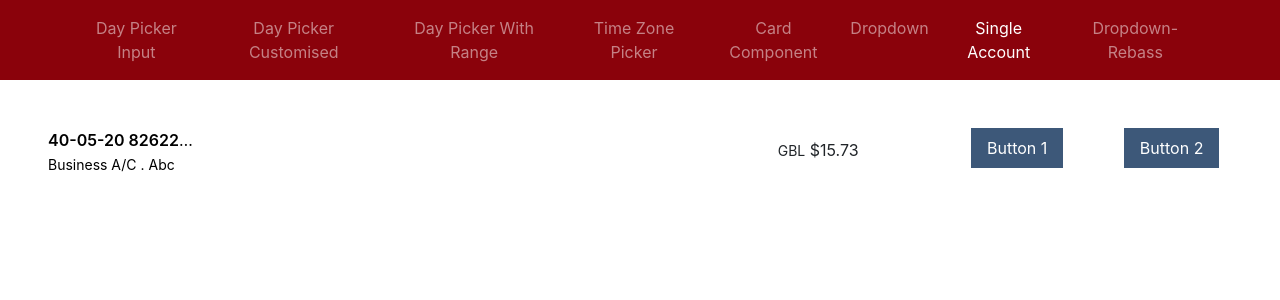
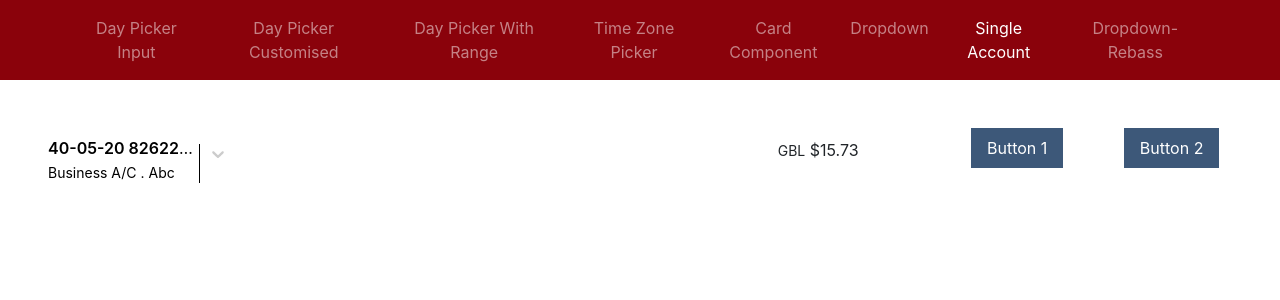
Before and after one commit to niksbadgujar/SharedComponents, a React (Create React App) app: page /single-account in a window 1280 px wide. Shown: the top 300 px of the page. Built offline with nearby package versions, Linux system fonts and the light colour scheme.

Commit message:
Added indicator for single account

```diff
--- /dev/null
+++ b/src/components/DropdownUsingRebass/DownArrowSVG.js
@@ -0,0 +1,22 @@
+const DownArrowSVG = () => {
+  return (
+    <svg
+      height="20"
+      width="20"
+      viewBox="0 0 20 20"
+      aria-hidden="true"
+      focusable="false"
+      style={{
+        display: "inline-block",
+        fill: "currentColor",
+        lineHeight: "1",
+        stroke: "currentColor",
+        strokeWidth: "0",
+      }}
+    >
+      <path d="M4.516 7.548c0.436-0.446 1.043-0.481 1.576 0l3.908 3.747 3.908-3.747c0.533-0.481 1.141-0.446 1.574 0 0.436 0.445 0.408 1.197 0 1.615-0.406 0.418-4.695 4.502-4.695 4.502-0.217 0.223-0.502 0.335-0.787 0.335s-0.57-0.112-0.789-0.335c0 0-4.287-4.084-4.695-4.502s-0.436-1.17 0-1.615z"></path>
+    </svg>
+  );
+};
+
+export default DownArrowSVG;
--- a/src/components/DropdownUsingRebass/SingleAccount.js
+++ b/src/components/DropdownUsingRebass/SingleAccount.js
@@ -11,7 +11,11 @@ import {
   StyledBalanceContainer,
   StyledBalanceText,
   StyledBalanceAmount,
+  StyledIndicatorSeparator,
+  StyledIndicatorsContainer,
+  StyledIndicatorContainer,
 } from "./dropdownRebassStyles";
+import DownArrowSVG from "./DownArrowSVG";
 
 const SingleAccount = React.memo((props) => {
   const [selectedAccount, setSelectedAccount] = useState({});
@@ -36,7 +40,12 @@ const SingleAccount = React.memo((props) => {
   };
 
   const formatOptionLabel = () => {
-    const { accountType, accountHolderName, accountNumber, sortCode } = selectedAccount;
+    const {
+      accountType,
+      accountHolderName,
+      accountNumber,
+      sortCode,
+    } = selectedAccount;
     return (
       <StyledRow>
         <StyledCol>
@@ -59,6 +68,12 @@ const SingleAccount = React.memo((props) => {
             </StyledCol>
           </StyledRow>
         </StyledCol>
+        <StyledIndicatorsContainer>
+          <StyledIndicatorSeparator></StyledIndicatorSeparator>
+          <StyledIndicatorContainer>
+            <DownArrowSVG />
+          </StyledIndicatorContainer>
+        </StyledIndicatorsContainer>
       </StyledRow>
     );
   };
@@ -74,11 +89,7 @@ const SingleAccount = React.memo((props) => {
           }}
         >
           <Box sx={{ width: "26%" }}>
-            <StyledSelectContainer>
-              {
-                formatOptionLabel()
-              }
-            </StyledSelectContainer>
+            <StyledSelectContainer>{formatOptionLabel()}</StyledSelectContainer>
           </Box>
 
           <Box
--- a/src/components/DropdownUsingRebass/dropdownRebassStyles.js
+++ b/src/components/DropdownUsingRebass/dropdownRebassStyles.js
@@ -73,7 +73,7 @@ export const StyledAccordionRow = styled(Flex)`
 `;
 
 export const StyledSelectContainer = styled.div`
-  margin: 0px;
+  margin: 8px 0px;
   min-width: 40%;
 `;
 
@@ -130,3 +130,27 @@ export const StyledBalanceText = styled.text`
 export const StyledBalanceAmount = styled.text`
   font-size: 16px;
 `;
+
+export const StyledIndicatorSeparator = styled.span`
+  align-self: stretch;
+  background-color: #000000;
+  margin-bottom: 8px;
+  margin-top: 8px;
+  width: 1px;
+  box-sizing: border-box;
+  height: 39px;
+`;
+
+export const StyledIndicatorsContainer = styled(Flex)``;
+
+export const StyledIndicatorContainer = styled(Box)`
+  color: hsl(0, 0%, 80%);
+  display: -webkit-box;
+  display: -webkit-flex;
+  display: -ms-flexbox;
+  display: flex;
+  padding: 8px;
+  -webkit-transition: color 150ms;
+  transition: color 150ms;
+  box-sizing: border-box;
+`;
```
